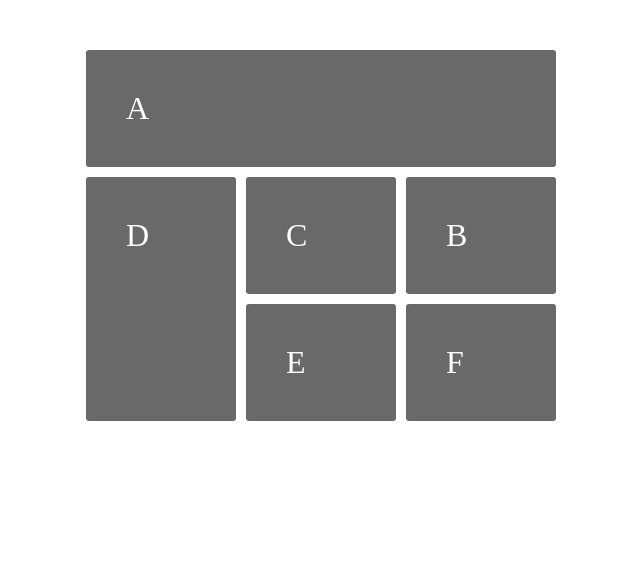
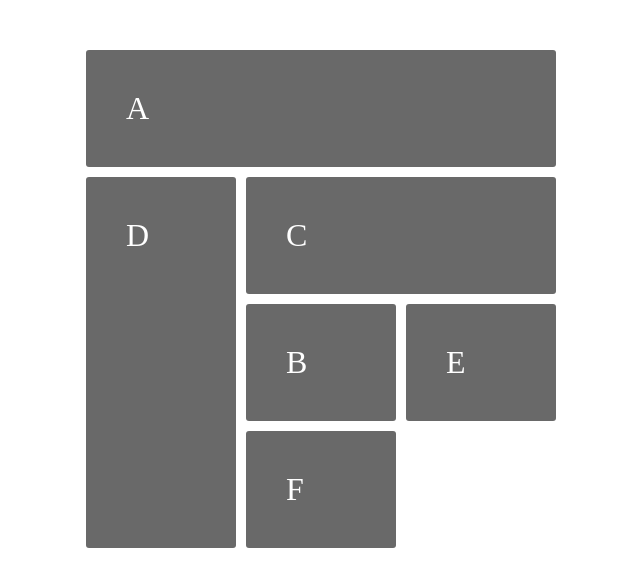
Before and after one commit to jamal13647850/css_grid_training, a plain HTML site: page index.html in a window 1280 px wide. Shown: the whole page, without its empty margins (319-959 px from the left). Drawn offline with Linux system fonts and the light colour scheme.

Commit message:
Using span

```diff
--- a/index.html
+++ b/index.html
@@ -28,16 +28,16 @@
 
         }
         .item-c{
-            grid-column-start: 2;
-            grid-column-end: 3;
+            grid-column: 2/span 2;
+
             grid-row-start: 2;
             grid-row-end: 3;
         }
         .item-d{
             grid-column-start: 1;
             grid-column-end: 2;
-            grid-row-start: 2;
-            grid-row-end: 4;
+            grid-row: 2/span 3;
+
         }
     </STYLE>
 </head>
```
